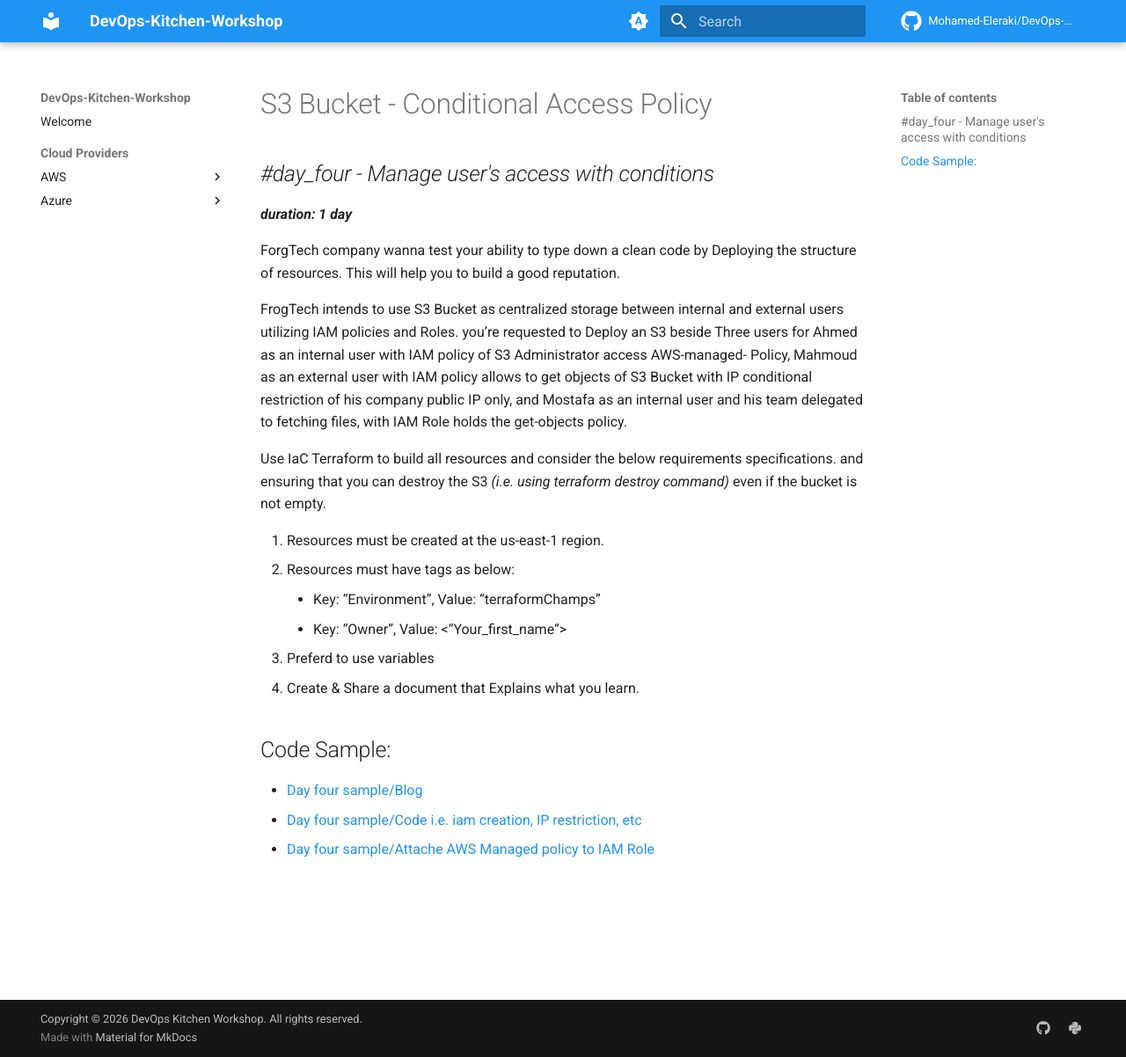
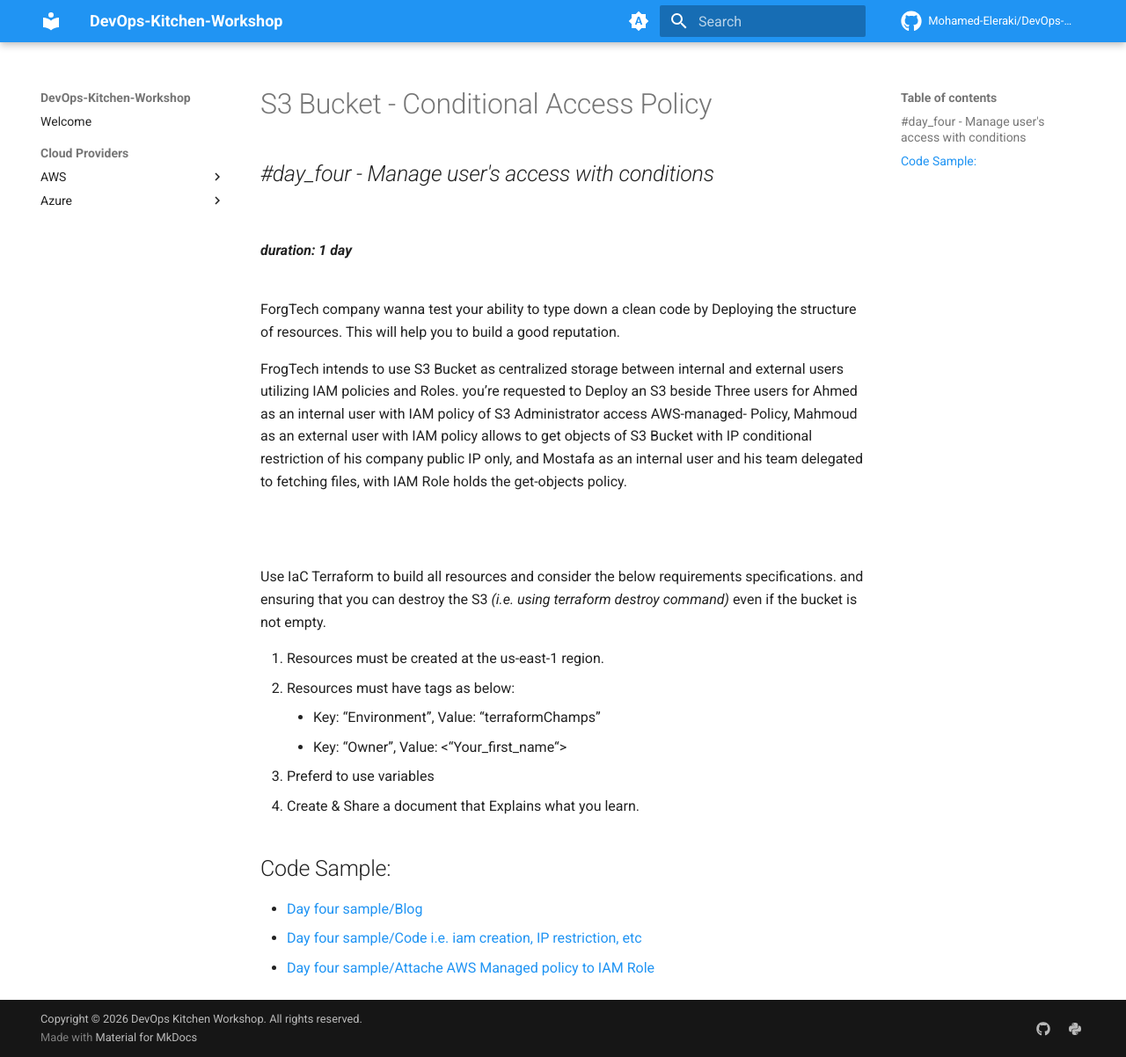
Before and after one commit to Mohamed-Eleraki/DevOps-Kitchen-Workshop, an MkDocs documentation site: the page built from docs/aws/s3-bucket-conditional-access-policy.md, in a window 1280 px wide and 1202 px high. Shown: the whole window at 88% size. Built offline with MkDocs 1.6.1 and Material for MkDocs 9.7.7, drawn with Linux system fonts in a browser that asks for light colours; comment, search, counter and statistics services are not loaded; the version menu is left out.

Commit message:
fix: space problem

```diff
--- a/docs/aws/s3-bucket-conditional-access-policy.md
+++ b/docs/aws/s3-bucket-conditional-access-policy.md
@@ -1,8 +1,10 @@
 # S3 Bucket - Conditional Access Policy
 
 ## _#day_four - Manage user's access with conditions_
+<br>
 
-**_duration: 1 day_**
+**_duration: 1 day_**<br><br>
+
 
 ForgTech company wanna test your ability to type down a clean code by Deploying the structure of resources. This will help you to build a
 good reputation.
@@ -11,6 +13,9 @@
 requested to Deploy an S3 beside Three users for Ahmed as an internal user with IAM policy of S3 Administrator access AWS-managed-
 Policy, Mahmoud as an external user with IAM policy allows to get objects of S3 Bucket with IP conditional restriction of his company public
 IP only, and Mostafa as an internal user and his team delegated to fetching files, with IAM Role holds the get-objects policy.
+
+<br>
+<br>
 
 Use IaC Terraform to build all resources and consider the below requirements specifications. and ensuring that you can destroy the S3 _(i.e.
 using terraform destroy command)_ even if the bucket is not empty.
```
